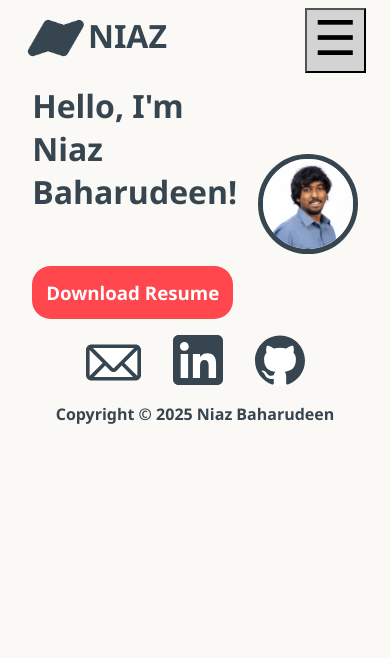
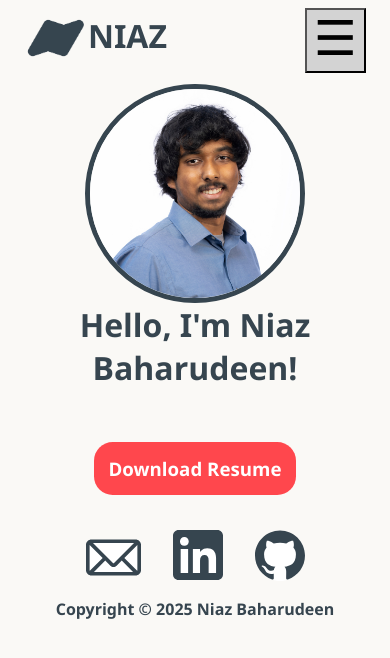
Before and after one commit to tuk05348/website-frontend, an Angular app: page / in a window 390 px wide. Shown: the top 658 px of the page. Built offline with nearby package versions, Linux system fonts and the light colour scheme; no server answers.

Commit message:
Updated home page to work on mobile by adding a media query, converted page to mobile first.

```diff
--- a/src/app/Components/footer/footer.component.css
+++ b/src/app/Components/footer/footer.component.css
@@ -3,6 +3,7 @@
     width: 100%;
     justify-content: center;
     gap: 2em;
+    padding-top: 5%;
 }
 
 .icon:hover {
--- a/src/app/home/home.component.css
+++ b/src/app/home/home.component.css
@@ -1,6 +1,6 @@
 .home-container {
     display: flex;
-    flex-direction: row-reverse;
+    flex-direction: column;
     justify-content: center;
     align-items: center;
     padding: 3% 10%;
@@ -10,6 +10,7 @@
 .intro-container {
     display: flex;
     flex-direction: column;
+    text-align: center;
     gap: 1.5em;
 }
 
@@ -21,7 +22,7 @@
 .photo {
     border: #36454F 5px solid;
     border-radius: 50%;
-    width: 30%;
+    width: 70%;
 }
 
 #download-link {
@@ -47,3 +48,22 @@
         background-position-x: 0%
     }
 }
+
+@media (min-width: 768px) {
+    .home-container {
+        display: flex;
+        flex-direction: row-reverse;
+        justify-content: center;
+        align-items: center;
+        padding: 3% 10%;
+        gap: 7%;
+    }
+
+    .photo {
+        width: 30%;
+    }
+
+    .intro-container {
+        text-align: start;
+    }
+}
```
